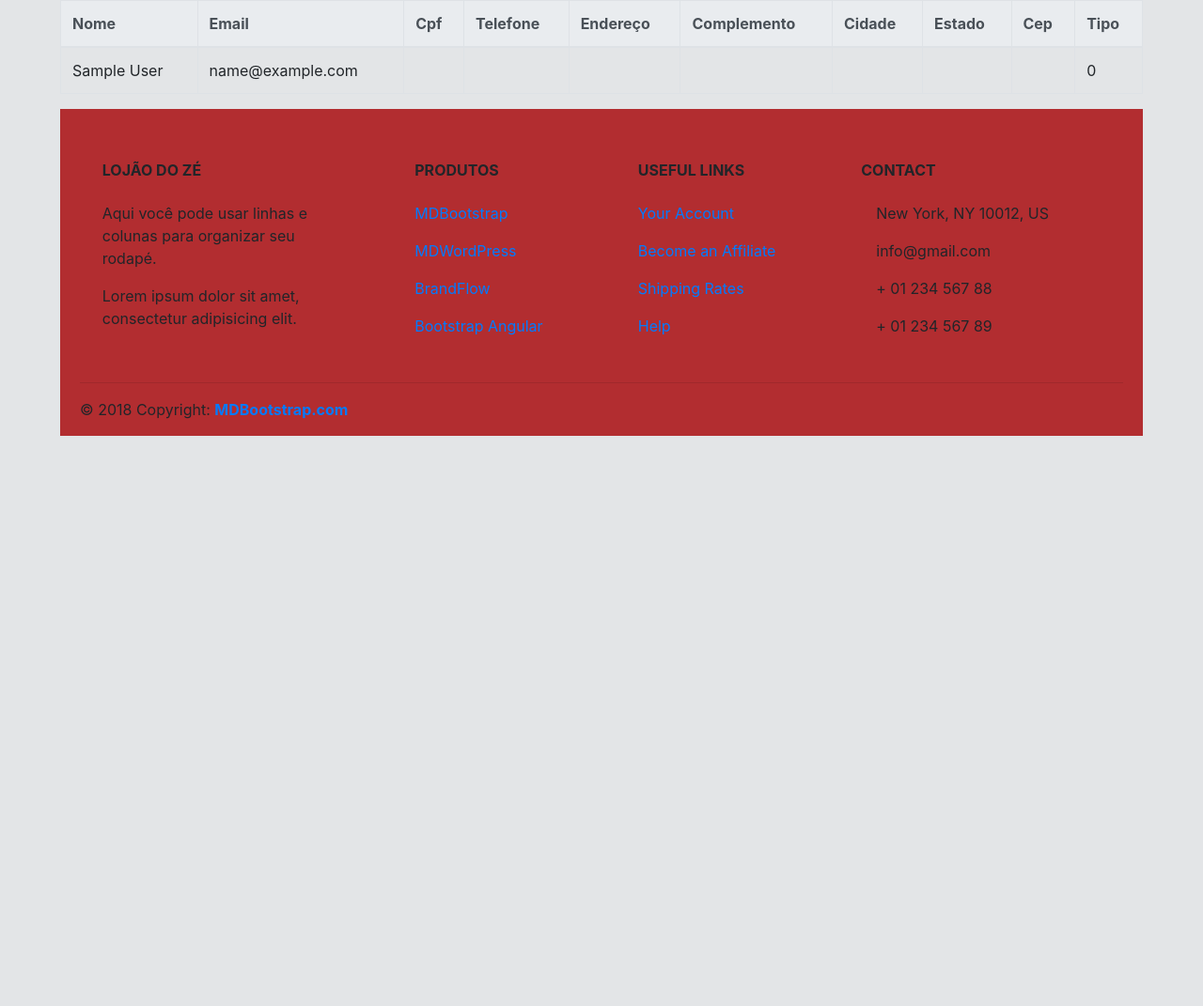
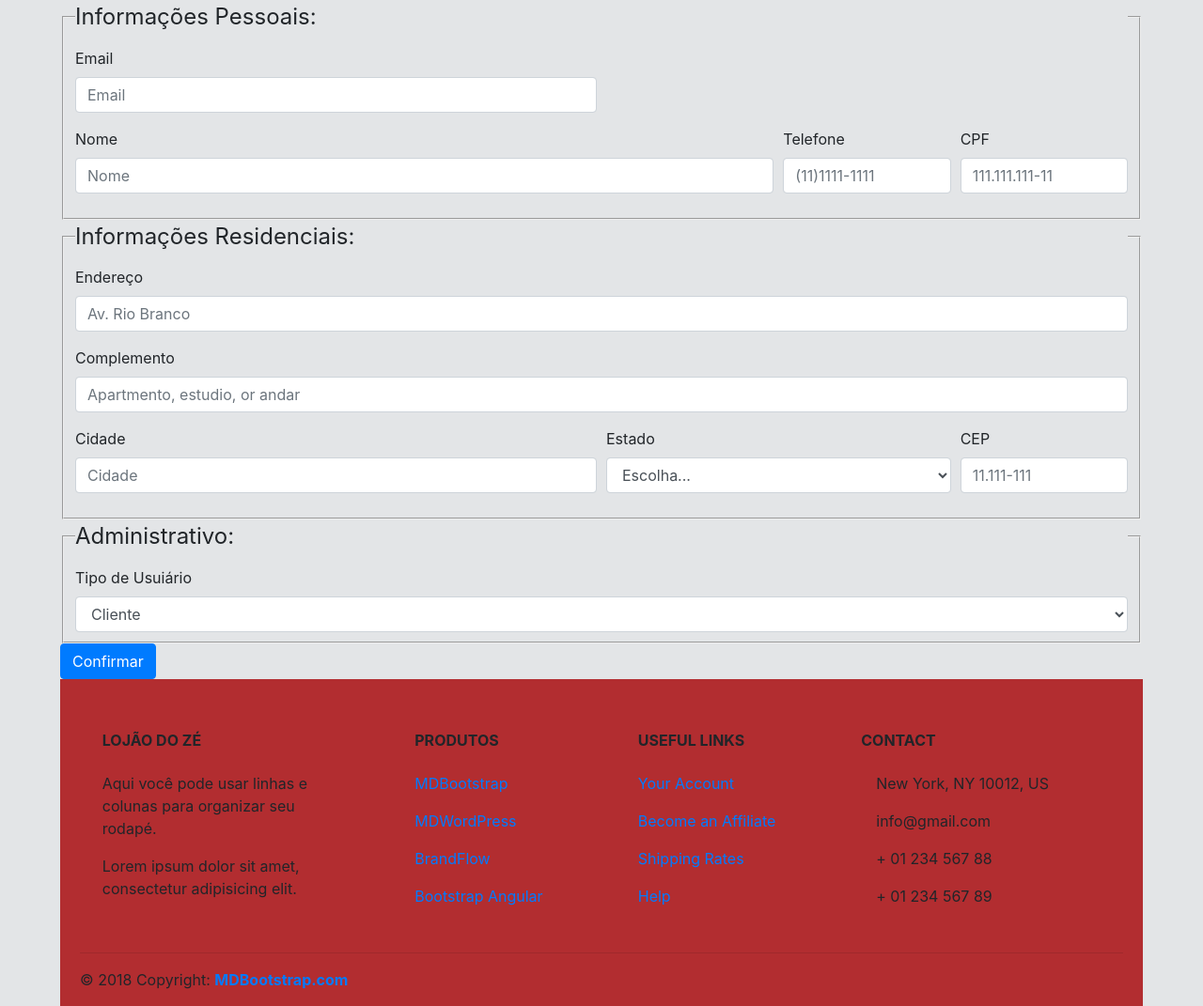
Before and after one commit to deborahConde/EngSoft-2019.1, a PHP site: page /editarUsuario.php in a window 1280 px wide. Shown: the part 56-1127 px from the top of the page at 94% size. Before the commit the page ends 520 px from the top, so only its background shows below. Run offline with PHP 8.4, Linux system fonts and the light colour scheme; the visitor is signed in with stand-in values (Sample User, id 1); some libraries are stand-ins or nearby versions.

Commit message:
Editar Usuarios

```diff
--- a/Banco de Dados/lojaze.sql
+++ b/Banco de Dados/lojaze.sql
@@ -41,7 +41,7 @@ CREATE TABLE IF NOT EXISTS `usuarios` (
   `estado` varchar(40) CHARACTER SET latin1 NOT NULL,
   `cep` varchar(10) CHARACTER SET latin1 NOT NULL,
   `tipo` int(5) NOT NULL,
-  PRIMARY KEY (`nome`)
+  PRIMARY KEY (`cpf`)
 ) ENGINE=MyISAM DEFAULT CHARSET=utf8;
 COMMIT;
 
--- a/editarUsuario.php
+++ b/editarUsuario.php
@@ -1,3 +1,4 @@
+<?php session_start(); ?>
 <!DOCTYPE html>
 <html>
     <head>
@@ -17,42 +18,147 @@
 
     <body>
 
-        <div class="table-responsive">
-            <table class="table table-bordered">
-                <thead class="thead-light">
-                    <th>Nome</th>
-                    <th>Email</th>
-                    <th>Cpf</th>
-                    <th>Telefone</th>
-                    <th>Endereço</th>
-                    <th>Complemento</th>
-                    <th>Cidade</th>
-                    <th>Estado</th>
-                    <th>Cep</th>
-                    <th>Tipo</th>
-                </thead>
-                <tbody>
+         <!-- Script para fazer a máscara. Com ele, você pode definir qualquer tipo de máscara com o comando onkeypress="mascara(this, '###.###.###-##')". -->
+        <script language="JavaScript">
+            function mascara(t, mask) {
+                var i = t.value.length;
+                var saida = mask.substring(1, 0);
+                var texto = mask.substring(i)
+                //if (texto.substring(0, 1) != saida) {
+                //   t.value += texto.substring(0, 1);
+                //}
+            }
+        </script>
+        <!-- Fim do script -->
+        <!-- Formulário de Cadastro de Usuário -->
+        <form action="" method="POST" target="_self">
+            <fieldset>
+                <legend>Informações Pessoais:</legend>
+                <div class="form-row">
+                    <div class="form-group col-md-6">
+                        <label for="inputEmail4">Email</label>
+                        <input type="name" name="email" class="form-control" id="inputEmail4" placeholder="Email">
+                    </div>
+
+                </div>
+                <div class="form-row">
+                    <div class="form-group col-md-8">
+                        <label for="inputEmail4">Nome</label>
+                        <input type="name" name="nome" class="form-control" id="inputNome4" placeholder="Nome">
+                    </div>
+                    <div class="form-group col-md-2">
+                        <label for="inputPassword4">Telefone</label>
+                        <input type="text" name="telefone" class="form-control" id="inputTelefone4" placeholder="(11)1111-1111" onkeypress="mascara(this, '(##)####-####')" maxlength="12">
+                    </div>
+                    <div class="form-group col-md-2">
+                        <label for="inputPassword4">CPF</label>
+                        <input type="text" name="cpf" class="form-control" id="inputCPF4" placeholder="111.111.111-11" onkeypress="mascara(this, '###.###.###-##')" maxlength="14">
+                    </div>
+                </div>
+            </fieldset>
+            <fieldset>
+                <legend>Informações Residenciais:</legend>
+                <div class="form-group">
+                    <label for="inputAddress">Endereço</label>
+                    <input type="text" name="endereco" class="form-control" id="inputAddress" placeholder="Av. Rio Branco">
+                </div>
+                <div class="form-group">
+                    <label for="inputAddress2">Complemento</label>
+                    <input type="text" name="complemento" class="form-control" id="inputAddress2" placeholder="Apartmento, estudio, or andar">
+                </div>
+                <div class="form-row">
+                    <div class="form-group col-md-6">
+                        <label for="inputCity">Cidade</label>
+                        <input type="text" name="cidade" class="form-control" id="inputCity" placeholder="Cidade">
+                    </div>
+                    <div class="form-group col-md-4">
+                        <label for="inputState">Estado</label>
+                        <select id="inputState" name="estado" class="form-control">
+                            <option selected>Escolha...</option>
+                            <option>AC</option>
+                            <option>AL</option>
+                            <option>AP</option>
+                            <option>AM</option>
+                            <option>BA</option>
+                            <option>CE</option>
+                            <option>DF</option>
+                            <option>ES</option>
+                            <option>GO</option>
+                            <option>MA</option>
+                            <option>MT</option>
+                            <option>MS</option>
+                            <option>MG</option>
+                            <option>PA</option>
+                            <option>PB</option>
+                            <option>PR</option>
+                            <option>PE</option>
+                            <option>PI</option>
+                            <option>RJ</option>
+                            <option>RN</option>
+                            <option>RS</option>
+                            <option>RO</option>
+                            <option>RR</option>
+                            <option>SC</option>
+                            <option>SP</option>
+                            <option>SE</option>
+                            <option>TO</option>
+                        </select>
+                    </div>
+                    <div class="form-group col-md-2">
+                        <label for="inputZip">CEP</label>
+                        <input type="text" name="cep" class="form-control" id="cep" onkeypress="mascara(this, '##.###-###')" placeholder="11.111-111" maxlength="10">
+                    </div>
+                </div>
+            </fieldset>
+            <fieldset>
+                <legend>Administrativo:</legend>
+                <div>
+                    <label for="inputType">Tipo de Usuiário</label>
                     <?php
-                        include_once("conexao.php");/* Estabelece a conexão */
-                        $sql = "SELECT * FROM usuarios";
-                        $resultado = mysqli_query($conexao, $sql);
-                        if (mysqli_num_rows($resultado) > 0) {
-                            /* Dados de saída de cada linha */
-                            while($linha = mysqli_fetch_assoc($resultado)) {
-                                echo "<tr><td>" . $linha["nome"].  "</td><td>" . $linha["email"] . "</td><td>" . $linha["cpf"] . "</td><td>" . $linha["telefone"] . "</td><td>". $linha["endereco"] . "</td><td>" . $linha["complemento"] . "</td><td>" . $linha["cidade"] . "</td><td>" . $linha["estado"] . "</td><td>" . $linha["cep"] . "</td><td>" . $linha["tipo"] . "</td></tr>";
-                            }
-                        } else {
-                            echo "0 results";
-                        }
-                        mysqli_close($conexao);
+                    // A sessão precisa ser iniciada em cada página diferente
+                    if(!isset($_SESSION)) session_start();
+                    // Verifica o tipo de usuario
+                    if ( $_SESSION['usuarioNiveisAcessoId'] == 0) {
+                        echo "<select for='inputType' name='tipo' class='form-control'>"."<option value='1'>Cliente</option>"."<option value='2'>Funcionário</option>"."</select>";
+                    }else{
+                        echo "<select for='inputType' name='tipo' class='form-control'>".
+                        "<option value='1'>Cliente</option>"."</select>";
+                    }
                     ?>
-                </tbody>
-            </table>
 
-        </div>
+                </div>
+            </fieldset>
+            <button type="submit" class="btn btn-primary" value="Submit" name="submit">Confirmar</button>
+        </form>
 
         <?php
-            include "footer.php";
-        ?>
+
+
+        if(isset($_POST["submit"]) && isset($_GET["cpf"])){
+            include_once("conexao.php");
+
+            $email = $_POST['email'];
+            $nome = $_POST['nome'];
+            $telefone = $_POST['telefone'];
+            $cpf = $_POST['cpf'];
+            $endereco = $_POST['endereco'];
+            $complemento = $_POST['complemento'];
+            $cidade = $_POST['cidade'];
+            $estado = $_POST['estado'];
+            $cep = $_POST['cep'];
+            $tipo = $_POST['tipo'];
+
+            $atualizar = "UPDATE `lojaze`.`usuarios` SET `nome`='$nome', `email`='$email',`telefone`='$telefone',`cpf`='$cpf',`endereco`='$endereco',`complemento`='$complemento',`cidade`='$cidade',`estado`='$estado',`cep`='$cep',`tipo`='$tipo' WHERE (cpf=\"" . $_GET['cpf'] . "\")";
+
+            $salvar = mysqli_query($conexao, $atualizar);
+
+        }
+    ?>
+
+    </body>
+
+    <?php
+        include "footer.php";
+    ?>
 
 </html>
--- a/validacao.php
+++ b/validacao.php
@@ -31,11 +31,11 @@
         }else{
             //Váriavel global recebendo a mensagem de erro
             $_SESSION['loginErro'] = "Usuário ou senha Inválido";
-            echo "Usuario invalido";
+            echo "Usuário ou senha Inválido";
         }
     //O campo usuário e senha não preenchido entra no else e redireciona o usuário para a página de login
     }else{
         $_SESSION['loginErro'] = "Usuário ou senha inválido";
-        echo "Usuario INvalido";
+        echo "Usuário ou senha Inválido";
     }
 ?>
--- a/visualizarUsuario.php
+++ b/visualizarUsuario.php
@@ -20,7 +20,7 @@ include "header.php";
 <body>
     <script language="JavaScript">
         function deletarUsuario(cpf) {
-            fetch(`/deletarUsuario.php?cpf=${cpf}`)
+            fetch(`./deletarUsuario.php?cpf=${cpf}`)
                 .then(window.location.reload())
                 .catch(console.error);
         }
@@ -59,12 +59,10 @@ include "header.php";
                             "</td><td>" . $linha["cep"] .
                             "</td><td>" . $linha["tipo"] .
                             "</td><td>" .
-                            "<a href=\"/editarUsuario.php?cpf=$linha[cpf]\"><i class=\"fas fa-pencil-alt\"></i></a>" .
+                           "<a href=\"./editarUsuario.php?cpf=$linha[cpf]\"><i class=\"fas fa-pencil-alt\"></i></a>" .
                             "<a href=\"javascript:deletarUsuario('$linha[cpf]')\"><i class=\"fas fa-trash\"></i></a>" .
                             "</td></tr>";
                     }
-                } else {
-                    echo "0 results";
                 }
                 mysqli_close($conexao);
                 ?>
```
Also changed, not shown: cadastroUsuario.php (+7 -9 lines).
